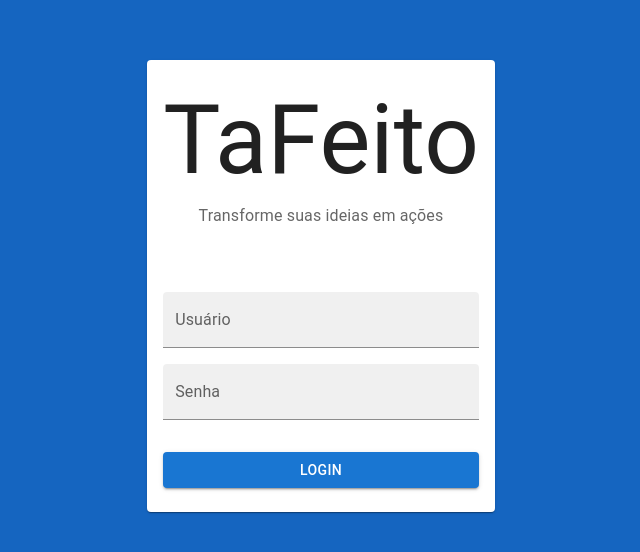
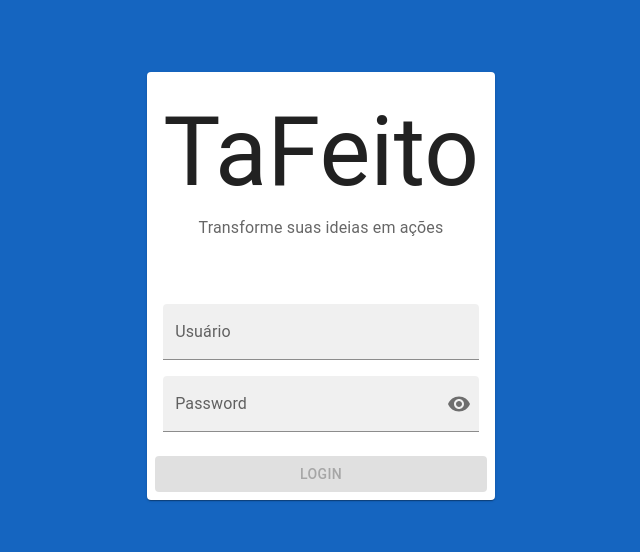
Before and after one commit to mateus-bombassaro/taFeito, a React (Create React App) app: page / in a window 1280 px wide. Shown: the part 114-666 px from the top of the page, without its empty margins (319-959 px from the left). Built offline with nearby package versions, Linux system fonts and the light colour scheme.

Commit message:
feat: backend integration

```diff
--- a/package.json
+++ b/package.json
@@ -5,6 +5,7 @@
   "dependencies": {
     "@emotion/react": "^11.11.1",
     "@emotion/styled": "^11.11.0",
+    "@mui/icons-material": "^5.14.9",
     "@mui/material": "^5.14.9",
     "@testing-library/jest-dom": "^5.17.0",
     "@testing-library/react": "^13.4.0",
@@ -13,6 +14,7 @@
     "@types/node": "^16.18.51",
     "@types/react": "^18.2.21",
     "@types/react-dom": "^18.2.7",
+    "eslint": "^8.49.0",
     "react": "^18.0.0",
     "react-dom": "^18.0.0",
     "react-scripts": "5.0.1",
--- a/src/pages/login/Login.tsx
+++ b/src/pages/login/Login.tsx
@@ -1,3 +1,4 @@
+import { useMemo, useState } from 'react';
 import {
   Box,
   CardHeader,
@@ -5,13 +6,64 @@ import {
   CardContent,
   Button,
   TextField,
-  Stack
+  Stack,
+  FormControl,
+  InputAdornment,
+  InputLabel,
+  FilledInput,
+  IconButton,
+  CardActions,
+  Typography,
 } from '@mui/material';
+import { VisibilityOff, Visibility } from '@mui/icons-material';
 
-import {CustomizedCardHeader} from './styles';
+import { CustomizedCardHeader } from './styles';
 
 
 const Login = () => {
+  const [username, setUsername] = useState('')
+  const [password, setPassword] = useState('');
+  const [showPassword, setShowPassword] = useState(false);
+  const [errorMessage, setErrorMessage] = useState<string|null>(null);
+
+  const handleClickShowPassword = () => {
+    setShowPassword(!showPassword);
+  }
+
+  const isDisabled = useMemo(() => !(username && password), [username, password]);
+
+  const postLogin = () => {
+    const requestOptions = {
+      method: 'POST',
+      headers: { 'Content-Type': 'application/json' },
+      body: JSON.stringify({
+        login: username,
+        senha: password
+      })
+  };
+    setErrorMessage('');
+    fetch('http://localhost:3000/usuarios/login', requestOptions)
+      .then(async (response) => {
+        const dataResponse = await response.json()
+        return {
+          responseStatus: response.status,
+          data: dataResponse
+        }
+      })
+      .then(data => {
+        console.log('sucesso', JSON.stringify(data))
+        console.log(data)
+        if(data.responseStatus === 422 && data.data?.mensagem) {
+          setErrorMessage(data.data?.mensagem)
+        } else if(data.responseStatus === 400) {
+          setErrorMessage('Requisição inválida!')
+        } else if(data.responseStatus === 200) {
+          alert('Requisição válida!')
+        }
+      })
+      .catch(error => setErrorMessage('Erro no servidor, tente novamente em alguns minutos!'));
+  }
+
   return (
     <Box sx={{
       width: "100%",
@@ -27,13 +79,54 @@ const Login = () => {
         <CardHeader  titleTypographyProps={{color: 'text.primary', textAlign: 'center'}} />
         <CardContent>
           <Stack spacing={2} direction="column">
-            <TextField id="username" label="Usuário" variant="filled" />
-            <TextField type="password" id="password" label="Senha" variant="filled" />
+            <TextField id="username" label="Usuário" variant="filled" onChange={(e) => setUsername(e.target.value)} />
+            <FormControl sx={{ width: '100%' }} variant="filled">
+              <InputLabel htmlFor="filled-adornment-password">Password</InputLabel>
+              <FilledInput
+                onChange={(newValue) => {
+                  setPassword(newValue.target.value);
+                }}
+                id="filled-adornment-password"
+                type={showPassword ? 'text' : 'password'}
+                endAdornment={
+                  <InputAdornment position="end">
+                    <IconButton
+                      aria-label="toggle password visibility"
+                      onClick={handleClickShowPassword}
+                      edge="end"
+                    >
+                      {showPassword ? <VisibilityOff /> : <Visibility />}
+                    </IconButton>
+                  </InputAdornment>
+                }
+              />
+            </FormControl>
           </Stack>
         </CardContent>
-        <CardContent>
-          <Button fullWidth variant="contained">Login</Button>
-        </CardContent>
+        <CardActions>
+          <Box sx={{
+            display:'flex',
+            flexDirection:'row',
+            width:'100%',
+            flexWrap: 'wrap'
+          }}>
+            <Box width={'100%'} textAlign="center">
+              {errorMessage && <Typography color={'red'}>
+                {errorMessage}
+              </Typography>}
+            </Box>
+            <Box width={'100%'}>
+              <Button
+                sx={{
+                  width: '100%'
+                }}
+                onClick={() => {postLogin()}}
+                disabled={isDisabled} fullWidth variant="contained">
+                  Login
+              </Button>
+            </Box>
+          </Box>
+        </CardActions>
       </Card>
     </Box>
   )
```
Also changed, not shown: 2 other files (tests, documents, lock files or other folders).
